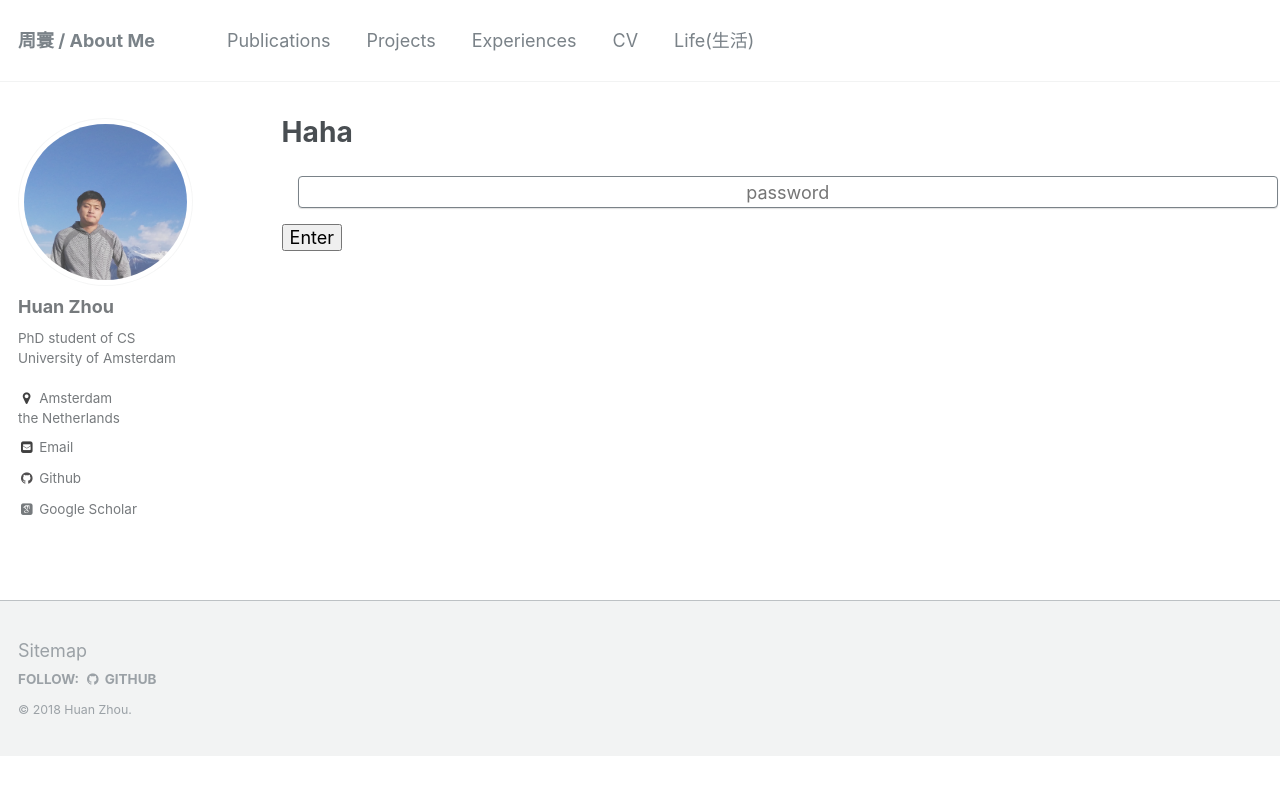
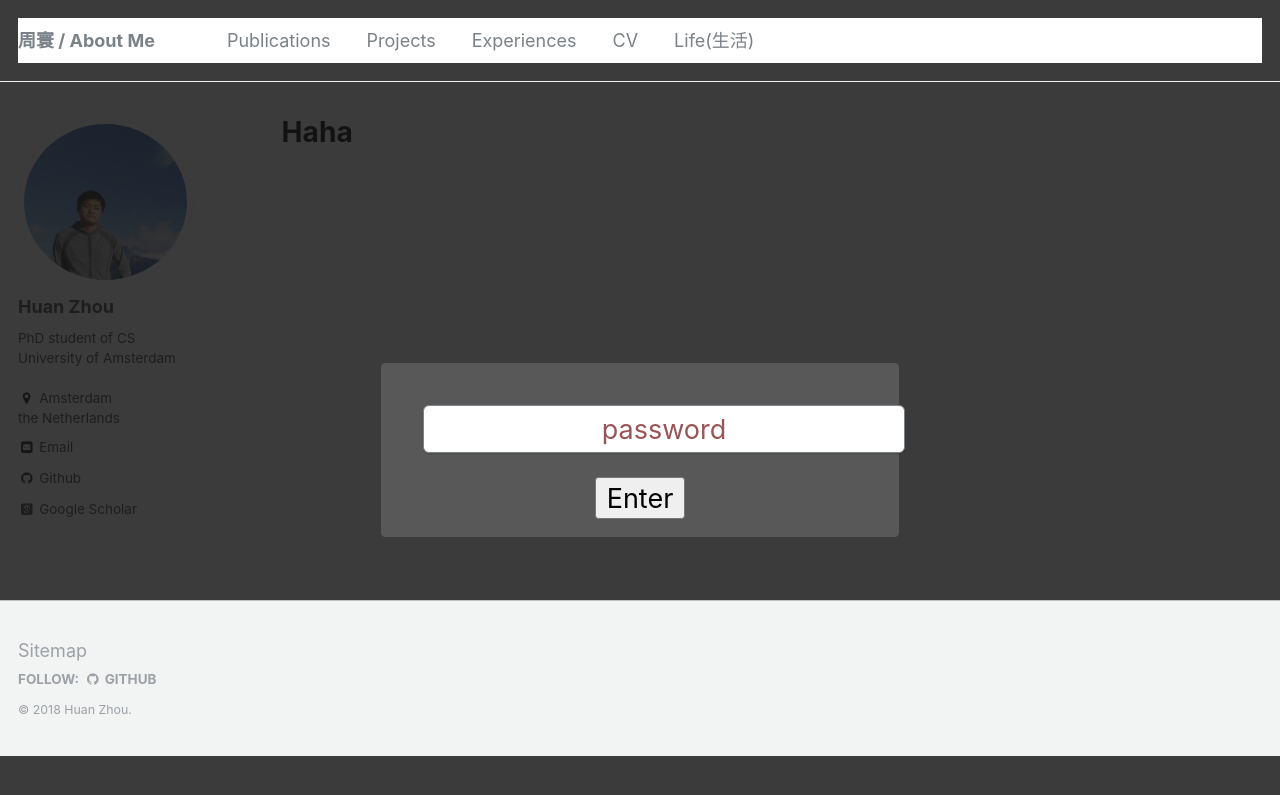
Before and after one commit to zh9314/zh9314.github.io, a Jekyll site: the page built from _pages/life.md, in a window 1280 px wide. Shown: the top 795 px of the page. Built offline with Jekyll 4.4.1, drawn with Linux system fonts in a browser that asks for light colours; some web fonts are replaced.

Commit message:
test pwd

```diff
--- a/_includes/pwd.html
+++ b/_includes/pwd.html
@@ -1,3 +1,52 @@
+
+<style>
+body {
+
+  background-image: url('grunge_patterns.jpg');
+  background-attachment: fixed;
+  color: #333;
+}
+.box {
+  border-radius: 3px;
+  background: rgba(101, 101, 101, 0.7); margin: auto; padding: 12px;
+}
+.lightbox {
+  zoom: 1.5;
+  position: fixed;
+  top: 0;
+  left: 0;
+  width: 100%;
+  height: 100%;
+  background: rgba(10, 10, 10, 0.8);
+  text-align: center;
+  margin: auto;
+
+}
+div.horizontal {
+  display: flex;
+  justify-content: center;
+  height: 100%;
+}
+div.vertical {
+  display: flex;
+  flex-direction: column;
+  justify-content: center;
+  width: 100%;
+}
+::-webkit-input-placeholder {
+   color: #955;
+   text-align: center;
+}
+::-moz-placeholder {
+   color: #955;
+   text-align: center;
+}
+:-ms-input-placeholder {
+   color: #955;
+   text-align: center;
+}
+</style>
+
 <div id="loginbox" class="lightbox" >
 <div class="horizontal">
 <div class="vertical">
```
Also changed, not shown: _includes/grunge_patterns.jpg (added).
